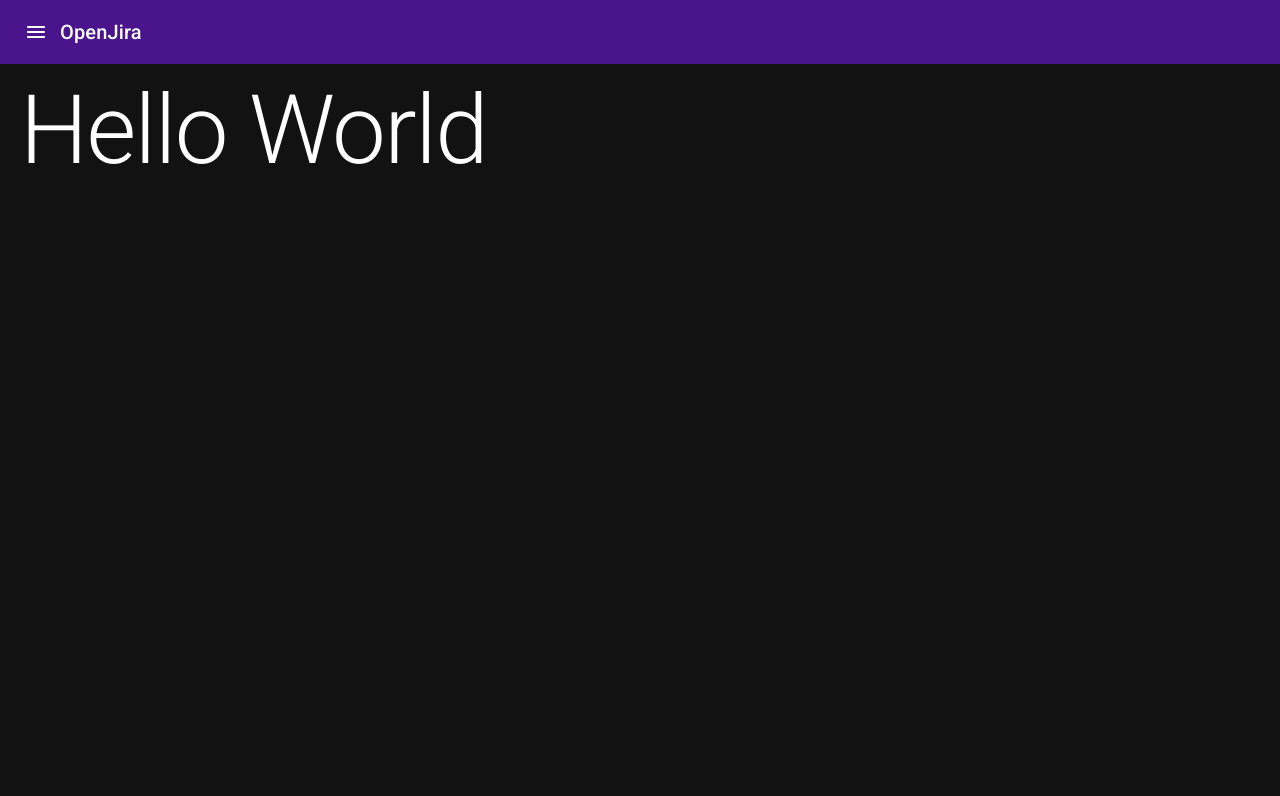
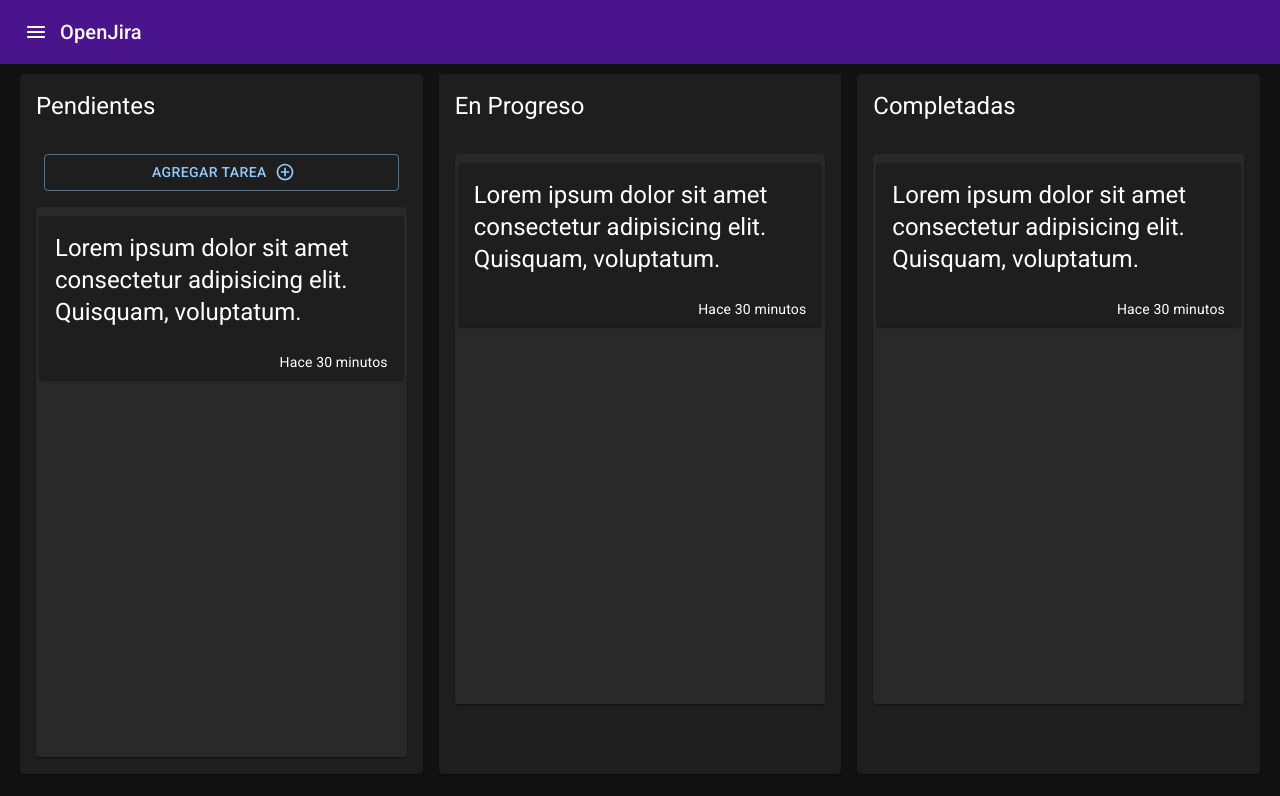
Before and after one commit to Ernestolop/openJIra, a Next.js app: page / in a window 1280 px wide. Shown: the top 796 px of the page. Built offline with nearby package versions, Linux system fonts and the light colour scheme.

Commit message:
Entries
Added the entries context and the entries components

```diff
--- a/package.json
+++ b/package.json
@@ -16,7 +16,8 @@
     "@mui/material": "^5.14.16",
     "next": "14.0.1",
     "react": "^18",
-    "react-dom": "^18"
+    "react-dom": "^18",
+    "uuid": "^9.0.1"
   },
   "devDependencies": {
     "eslint": "^8",
--- /dev/null
+++ b/src/components/ui/EntryCard.jsx
@@ -0,0 +1,29 @@
+import { Card, CardActionArea, CardActions, CardContent, Typography } from '@mui/material';
+
+const EntryCard = ({entry}) => {
+    return (
+        <Card
+            sx={{
+                marginBottom: 1,
+            }}
+        >
+            <CardActionArea>
+                <CardContent>
+                    <Typography variant="h5" sx={{ whiteSpace: 'pre-line' }} >{entry.description    }</Typography>
+                </CardContent>
+                <CardActions
+                    sx={
+                        {
+                            display: 'flex',
+                            justifyContent: 'end',
+                            paddingRight: 2,
+                        }
+                    }>
+                    <Typography variant="body2">Hace 30 minutos</Typography>
+                </CardActions>
+            </CardActionArea>
+        </Card>
+    )
+}
+
+export default EntryCard;
--- /dev/null
+++ b/src/components/ui/EntryList.jsx
@@ -0,0 +1,34 @@
+import { useContext, useMemo } from 'react';
+
+import { Paper, List } from '@mui/material';
+
+import { EntryCard } from '.';
+import { EntriesContext } from '@/context/entries';
+
+const EntryList = ({ status }) => {
+
+    const { entries } = useContext(EntriesContext);
+
+    const entriesByStatus = useMemo(() => entries.filter(entry => entry.status === status), [entries]);
+
+    return (
+        <div>
+            <Paper sx={
+                {
+                    height: 'calc(100vh - 250px)',
+                    overflow: 'scroll',
+                    backgroundColor: 'transparent',
+                    padding: '1px 3px'
+                }
+            }>
+                <List sx={{ opacity: 1 }}>
+                    {
+                        entriesByStatus.map(entry => <EntryCard key={entry._id} entry={entry} />)
+                    }
+                </List>
+            </Paper>
+        </div>
+    )
+}
+
+export default EntryList;
--- /dev/null
+++ b/src/components/ui/NewEntry.jsx
@@ -0,0 +1,74 @@
+import { useState } from "react";
+
+import { TextField, Box, Button } from "@mui/material";
+import AddCircleOutlineIcon from '@mui/icons-material/AddCircleOutline';
+import SaveIcon from '@mui/icons-material/Save';
+import CancelIcon from '@mui/icons-material/Cancel';
+
+const NewEntry = () => {
+
+    const [isAdding, setIsAdding] = useState(false);
+    const [inputVale, setInputVale] = useState('');
+    const [touched, setTouched] = useState(false);
+
+    const handleTextChanged = e => {
+        setInputVale(e.target.value);
+    }
+
+    const handleSave = () => {
+        if (inputVale.length === 0) return;
+        alert('Guardando');
+    }
+
+    return (
+        <Box sx={{
+            marginBottom: 2,
+            paddingX: 1
+        }}>
+            {
+                isAdding ? (
+                    <>
+                        <TextField
+                            fullWidth
+                            sx={{
+                                marginTop: 2,
+                                marginBottom: 1
+                            }}
+                            placeholder="Nueva Entrada"
+                            autoFocus
+                            multiline
+                            label="Nueva Entrada"
+                            helperText={(touched && inputVale.length === 0) && "Ingrese una nueva entrada"}
+                            value={inputVale}
+                            onChange={handleTextChanged}
+                            error={touched && inputVale.length === 0}
+                            onBlur={() => setTouched(true)}
+                            onFocus={() => setTouched(false)}
+                        />
+                        <Box display='flex' justifyContent='space-between'>
+                            <Button
+                                variant="text"
+                                onClick={() => setIsAdding(false)}
+                            >Cancelar</Button>
+                            <Button
+                                variant="outlined"
+                                color="secondary"
+                                endIcon={<SaveIcon />}
+                                onClick={handleSave}
+                            >Guardar</Button>
+                        </Box>
+                    </>
+                ) : (
+                    <Button
+                        variant="outlined"
+                        fullWidth
+                        endIcon={<AddCircleOutlineIcon />}
+                        onClick={() => setIsAdding(true)}
+                    >Agregar Tarea</Button>
+                )
+            }
+        </Box>
+    )
+}
+
+export default NewEntry;
--- a/src/components/ui/index.js
+++ b/src/components/ui/index.js
@@ -1,2 +1,5 @@
 export {default as Navbar} from './Navbar';
 export {default as Drawer} from './Drawer';
+export {default as EntryList} from './EntryList';
+export {default as EntryCard} from './EntryCard';
+export {default as NewEntry} from './NewEntry';
--- /dev/null
+++ b/src/context/entries/EntriesContext.jsx
@@ -0,0 +1,3 @@
+import { createContext } from "react";
+
+export default createContext(null);
--- /dev/null
+++ b/src/context/entries/EntriesProvider.jsx
@@ -0,0 +1,41 @@
+import { useReducer } from 'react'
+
+import { v4 as uuidv4 } from 'uuid'
+
+import { EntriesContext, entriesReducer } from ".";
+
+const ENTRIES_INITIAL_STATE = {
+    entries: [
+        {
+            _id: uuidv4(),
+            description: 'Lorem ipsum dolor sit amet consectetur adipisicing elit. Quisquam, voluptatum.',
+            status: 'pending',
+            createAt: Date.now(),
+        },
+        {
+            _id: uuidv4(),
+            description: 'Lorem ipsum dolor sit amet consectetur adipisicing elit. Quisquam, voluptatum.',
+            status: 'in-progress',
+            createAt: Date.now(),
+        },
+        {
+            _id: uuidv4(),
+            description: 'Lorem ipsum dolor sit amet consectetur adipisicing elit. Quisquam, voluptatum.',
+            status: 'finished',
+            createAt: Date.now(),
+        }
+    ],
+}
+
+const EntriesProvider = ({ children }) => {
+    const [state, dispatch] = useReducer(entriesReducer, ENTRIES_INITIAL_STATE)
+    return (
+        <EntriesContext.Provider value={{
+            ...state
+        }}>
+            {children}
+        </EntriesContext.Provider>
+    )
+}
+
+export default EntriesProvider;
--- /dev/null
+++ b/src/context/entries/entriesReducer.js
@@ -0,0 +1,5 @@
+const entriesReducer = (state, action) => {
+    console.log(state, action);
+}
+
+export default entriesReducer;
--- /dev/null
+++ b/src/context/entries/index.js
@@ -0,0 +1,3 @@
+export {default as EntriesContext} from './EntriesContext';
+export {default as EntriesProvider} from './EntriesProvider';
+export {default as entriesReducer} from './entriesReducer';
--- a/src/pages/_app.jsx
+++ b/src/pages/_app.jsx
@@ -1,6 +1,7 @@
 import { ThemeProvider, CssBaseline } from '@mui/material';
 
 import { UIProvider } from '@/context/ui';
+import { EntriesProvider } from '@/context/entries';
 import { darkTheme } from '../themes';
 
 import '@fontsource/roboto/300.css';
@@ -10,12 +11,14 @@ import '@fontsource/roboto/700.css';
 
 const App = ({ Component, pageProps }) => {
   return (
+    <EntriesProvider>
       <UIProvider>
         <ThemeProvider theme={darkTheme}>
           <CssBaseline />
           <Component {...pageProps} />
         </ThemeProvider>
       </UIProvider>
+    </EntriesProvider>
   )
 }
 
--- a/src/pages/index.jsx
+++ b/src/pages/index.jsx
@@ -1,15 +1,42 @@
-import { Typography } from "@mui/material";
+import { Grid, Typography, Card, CardHeader, CardContent } from "@mui/material";
 
-import {Layout} from "@/components/layouts";
+import { Layout } from "@/components/layouts";
+import { EntryList, NewEntry } from "@/components/ui";
 
 const Home = () => {
   return (
     <Layout
-      title="OpenJira"
+      title="Home - OpenJira"
       description="Administrador de proyectos OpenJira"
       keywords="OpenJira, Jira, Administrador de proyectos, tarea, proyecto"
     >
-      <Typography variant="h1">Hello World</Typography>
+      <Grid container spacing={2}>
+        <Grid item xs={12} sm={4}>
+          <Card sx={{ height: 'calc(100vh - 100px)' }}>
+            <CardHeader title="Pendientes" />
+            <CardContent>
+              <NewEntry />
+              <EntryList status='pending' />
+            </CardContent>
+          </Card>
+        </Grid>
+        <Grid item xs={12} sm={4}>
+          <Card sx={{ height: 'calc(100vh - 100px)' }}>
+            <CardHeader title="En Progreso" />
+            <CardContent>
+              <EntryList status='in-progress' />
+            </CardContent>
+          </Card>
+        </Grid>
+        <Grid item xs={12} sm={4}>
+          <Card sx={{ height: 'calc(100vh - 100px)' }}>
+            <CardHeader title="Completadas" />
+            <CardContent>
+              <EntryList status='finished' />
+            </CardContent>
+          </Card>
+        </Grid>
+      </Grid>
     </Layout>
   )
 }
```
Also changed, not shown: src/context/entries/types.js (added), 1 other file (tests, documents, lock files or other folders). Lines whose indentation alone changed are shown as unchanged.
